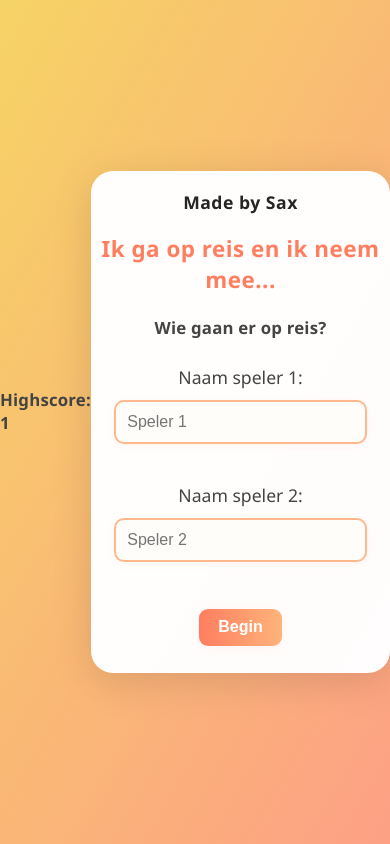
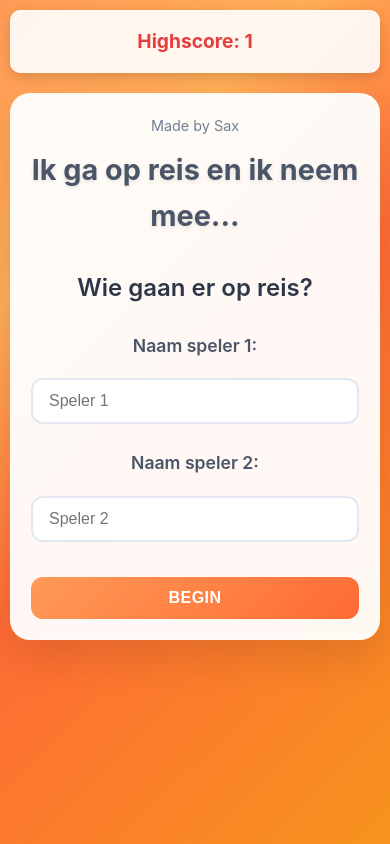
Before and after one commit to SaxsCode/dutch-memory-game, a PHP site: page / in a window 390 px wide. Run offline with PHP 8.4, Linux system fonts and the light colour scheme; the visitor is signed in with stand-in values (Sample User, id 1).

Commit message:
feat: add LLM generated css

```diff
--- a/index.php
+++ b/index.php
@@ -13,9 +13,9 @@
 session_start();
 if (isset($_SESSION['highscore'])) {
     ?>
-    <div>
-        <h2>Highscore: <?= $_SESSION['highscore']; ?> </h2>
-    </div>
+<div class="highscore">
+    <h2>Highscore: <?= $_SESSION['highscore']; ?> </h2>
+</div>
     <?php
 }
 
--- a/js/game.js
+++ b/js/game.js
@@ -50,8 +50,8 @@ function addToList(input) {
 }
 
 function switchPlayer() {
-	$(".p1").toggle();
-	$(".p2").toggle();
+	$(".p1").toggleClass("active");
+	$(".p2").toggleClass("active");
 }
 
 function showGameOver() {
--- a/styles/main.css
+++ b/styles/main.css
@@ -1,146 +1,370 @@
-body {
-    background: linear-gradient(120deg, #f6d365 0%, #fda085 100%);
-    min-height: 100vh;
-    font-family: 'Segoe UI', Arial, sans-serif;
-    display: flex;
-    align-items: center;
-    justify-content: center;
+/* ALL CSS IS WRITTEN WITH LLM */
+
+/* Reset and base styles */
+* {
     margin: 0;
-    transition: background 0.5s;
+    padding: 0;
+    box-sizing: border-box;
 }
 
-.container {
-    background: rgba(255,255,255,0.98);
-    padding: 2.5rem 2rem 2rem 2rem;
-    border-radius: 22px;
-    box-shadow: 0 8px 40px rgba(0,0,0,0.13);
-    max-width: 600px;
-    width: 95%;
-    margin: 2rem auto;
-    text-align: center;
-    animation: fadeIn 0.7s;
+body {
+    font-family: -apple-system, BlinkMacSystemFont, 'Segoe UI', Roboto, Oxygen, Ubuntu, Cantarell, sans-serif;
+    line-height: 1.6;
+    color: #333;
+    background: linear-gradient(135deg, #f093fb 0%, #f5576c 25%, #4facfe 50%, #00f2fe 100%);
+    background: linear-gradient(135deg, #ff9a56 0%, #ffad56 25%, #ff6b35 50%, #f7931e 100%);
+    min-height: 100vh;
+    padding: 20px;
 }
 
-@keyframes fadeIn {
-    from { opacity: 0; transform: translateY(40px);}
-    to { opacity: 1; transform: translateY(0);}
+/* Container styles */
+.container {
+    max-width: 600px;
+    margin: 0 auto;
+    background: rgba(255, 255, 255, 0.95);
+    border-radius: 20px;
+    padding: 40px;
+    box-shadow: 0 20px 40px rgba(0, 0, 0, 0.1);
+    backdrop-filter: blur(10px);
+    border: 1px solid rgba(255, 255, 255, 0.2);
+    animation: slideIn 0.6s ease-out;
+    width: 100%;
+}
+
+@keyframes slideIn {
+    from {
+        opacity: 0;
+        transform: translateY(30px);
+    }
+    to {
+        opacity: 1;
+        transform: translateY(0);
+    }
+}
+
+/* Typography */
+h1 {
+    color: #4a5568;
+    font-size: 2.5rem;
+    font-weight: 700;
+    text-align: center;
+    margin-bottom: 30px;
+    text-shadow: 0 2px 4px rgba(0, 0, 0, 0.1);
+}
+
+h2 {
+    color: #2d3748;
+    font-size: 1.8rem;
+    font-weight: 600;
+    text-align: center;
+    margin-bottom: 25px;
+}
+
+h3 {
+    color: #2d3748;
+    font-size: 1.5rem;
+    font-weight: 600;
+    text-align: center;
+    margin-bottom: 20px;
 }
 
 small {
-    font-size: 1.1rem;
-    margin-bottom: 1.2rem;
-    font-weight: bold;
-    letter-spacing: 0.5px;
+    font-size: 0.9rem;
+    color: #718096;
     display: block;
-    opacity: 0.85;
+    text-align: center;
+    margin-bottom: 10px;
 }
 
-.p1, .p2 {
-    display: none;
-    font-size: 1.05rem;
-    margin-bottom: 1.1rem;
-    font-weight: bold;
-}
-.p1.active { display: block; color: #2a6cff; }
-.p2.active { display: block; color: #e02d2d; }
-
-.amount, .total {
-    font-weight: bold;
-    font-size: 1.1rem;
-    color: #ff7e5f;
+/* Highscore display */
+.highscore {
+    position: fixed;
+    top: 20px;
+    right: 20px;
+    background: rgba(255, 255, 255, 0.9);
+    padding: 15px 20px;
+    border-radius: 10px;
+    box-shadow: 0 4px 12px rgba(0, 0, 0, 0.15);
+    backdrop-filter: blur(10px);
+    border: 1px solid rgba(255, 255, 255, 0.2);
+    z-index: 100;
 }
 
-h1 {
-    font-size: 2.2rem;
-    color: #ff7e5f;
-    margin-bottom: 1.3rem;
-    margin-top: 0.5rem;
-    letter-spacing: 0.5px;
-    font-weight: 800;
+.highscore h2 {
+    font-size: 1.2rem;
+    margin: 0;
+    color: #e53e3e;
+    font-weight: 700;
 }
 
-h2 {
-    font-size: 1.3rem;
-    color: #444;
-    margin-bottom: 1.6rem;
-    margin-top: 0.2rem;
-    font-weight: 600;
-    letter-spacing: 0.2px;
+/* Form styles */
+form {
+    display: flex;
+    flex-direction: column;
+    gap: 25px;
+}
+
+.player-input {
+    display: flex;
+    flex-direction: column;
+    gap: 8px;
 }
 
 label {
+    font-weight: 600;
+    color: #4a5568;
     font-size: 1.1rem;
-    color: #444;
-    margin-bottom: 0.7rem;
     display: block;
-    font-weight: 500;
-    text-align: left;
-    margin-left: 10%;
+    text-align: center;
+    margin-bottom: 10px;
 }
 
-.player-input {
-    margin-bottom: 1.1rem;
+input[type="text"] {
+    padding: 15px 20px;
+    border: 2px solid #e2e8f0;
+    border-radius: 12px;
+    font-size: 1.1rem;
+    transition: all 0.3s ease;
+    background: #fff;
+    outline: none;
 }
 
-input[type="text"], .big-input {
-    width: 80%;
-    max-width: 400px;
-    padding: 1rem;
-    font-size: 1.2rem;
-    border: 2px solid #ffb88c;
-    border-radius: 10px;
-    margin-bottom: 1.3rem;
-    transition: border-color 0.2s, box-shadow 0.2s;
-    box-shadow: 0 2px 8px rgba(255,126,95,0.07);
-    background: #fffdfa;
-    outline: none;
-}
-input[type="text"]:focus, .big-input:focus {
-    border-color: #ff7e5f;
-    box-shadow: 0 0 0 2px #ffb88c33;
+input[type="text"]:focus {
+    border-color: #ff9a56;
+    box-shadow: 0 0 0 3px rgba(255, 154, 86, 0.1);
+    transform: translateY(-2px);
 }
 
-button, .submit-btn {
-    display: inline-block;
-    background: linear-gradient(90deg, #ff7e5f 0%, #feb47b 100%);
-    color: #fff;
-    border: none;
-    border-radius: 9px;
-    padding: 0.8rem 2.7rem;
-    font-size: 1.13rem;
-    font-weight: bold;
-    cursor: pointer;
-    box-shadow: 0 2px 12px rgba(255,126,95,0.08);
-    transition: background 0.2s, transform 0.1s;
-    margin-top: 0.5rem;
-    margin-bottom: 0.2rem;
-}
-button:hover, .submit-btn:hover {
-    background: linear-gradient(90deg, #feb47b 0%, #ff7e5f 100%);
-    transform: scale(1.04);
+.big-input {
+    font-size: 1.3rem !important;
+    padding: 18px 24px !important;
+    text-align: center;
+    font-weight: 600;
+    margin: 20px auto;
+    display: block;
 }
 
-@media (max-width: 700px) {
+/* Button styles */
+button {
+    background: linear-gradient(135deg, #ff9a56 0%, #ff6b35 100%);
+    color: white;
+    border: none;
+    padding: 15px 30px;
+    border-radius: 12px;
+    font-size: 1.1rem;
+    font-weight: 600;
+    cursor: pointer;
+    transition: all 0.3s ease;
+    text-transform: uppercase;
+    letter-spacing: 0.5px;
+    margin-top: 10px;
+}
+
+button:hover {
+    transform: translateY(-3px);
+    box-shadow: 0 10px 25px rgba(255, 154, 86, 0.3);
+}
+
+button:active {
+    transform: translateY(-1px);
+}
+
+.submit-btn {
+    font-size: 1.3rem !important;
+    padding: 18px 40px !important;
+    margin: 25px auto;
+    display: block;
+    border-radius: 50px;
+}
+
+/* Game progress indicator */
+.container > div:first-child {
+    text-align: center;
+    font-size: 1.2rem;
+    font-weight: 700;
+    color: #4a5568;
+    margin-bottom: 20px;
+    padding: 10px 20px;
+    background: #f7fafc;
+    border-radius: 25px;
+    border: 2px solid #e2e8f0;
+}
+
+.amount {
+    color: #38a169;
+    font-size: 1.4rem;
+}
+
+.total {
+    color: #718096;
+}
+
+/* Player turn indicators */
+.p1, .p2 {
+    display: inline-block;
+    padding: 8px 16px;
+    border-radius: 20px;
+    font-weight: 600;
+    margin: 5px;
+    opacity: 0.5;
+    transition: all 0.3s ease;
+    background: #f7fafc;
+    border: 2px solid #e2e8f0;
+}
+
+.p1.active, .p2.active {
+    opacity: 1;
+    background: linear-gradient(135deg, #48bb78 0%, #38a169 100%);
+    color: white;
+    transform: scale(1.05);
+    box-shadow: 0 4px 12px rgba(72, 187, 120, 0.3);
+}
+
+/* Game over styles */
+.container h1:first-child {
+    color: #e53e3e;
+    font-size: 3rem;
+    animation: pulse 2s infinite;
+}
+
+@keyframes pulse {
+    0%, 100% {
+        transform: scale(1);
+    }
+    50% {
+        transform: scale(1.05);
+    }
+}
+
+/* List styles */
+ol {
+    background: #f7fafc;
+    border-radius: 12px;
+    padding: 25px;
+    margin: 25px 0;
+    border: 2px solid #e2e8f0;
+    max-height: 300px;
+    overflow-y: auto;
+}
+
+ol li {
+    padding: 12px 0;
+    border-bottom: 1px solid #e2e8f0;
+    font-size: 1.1rem;
+    font-weight: 500;
+    color: #2d3748;
+    transition: all 0.2s ease;
+}
+
+ol li:last-child {
+    border-bottom: none;
+}
+
+ol li:hover {
+    background: rgba(102, 126, 234, 0.05);
+    padding-left: 10px;
+    border-radius: 6px;
+}
+
+ol li::marker {
+    color: #667eea;
+    font-weight: 700;
+}
+
+/* Responsive design */
+@media (max-width: 768px) {
+    body {
+        padding: 10px;
+    }
+
     .container {
-        padding: 1.2rem 0.5rem 1.5rem 0.5rem;
-        max-width: 98vw;
+        padding: 25px;
+        margin: 10px auto;
     }
+
     h1 {
-        font-size: 1.4rem;
+        font-size: 2rem;
     }
+
     h2 {
-        font-size: 1.05rem;
+        font-size: 1.5rem;
     }
-    input[type="text"], .big-input {
-        font-size: 1rem;
-        padding: 0.7rem;
-    }
-    button, .submit-btn {
-        font-size: 1rem;
-        padding: 0.6rem 1.2rem;
-    }
-    label {
-        margin-left: 0;
+
+    body > div:first-child {
+        position: static;
+        margin-bottom: 20px;
         text-align: center;
     }
+
+    .highscore {
+        position: static;
+        margin-bottom: 20px;
+        text-align: center;
+    }
+
+    .p1, .p2 {
+        display: block;
+        margin: 10px auto;
+        text-align: center;
+        max-width: 200px;
+    }
 }
+
+@media (max-width: 480px) {
+    h1 {
+        font-size: 1.8rem;
+    }
+
+    .container {
+        padding: 20px;
+    }
+
+    input[type="text"] {
+        padding: 12px 16px;
+        font-size: 1rem;
+    }
+
+    .big-input {
+        font-size: 1.2rem !important;
+        padding: 15px 20px !important;
+    }
+
+    button {
+        padding: 12px 24px;
+        font-size: 1rem;
+    }
+
+    .submit-btn {
+        font-size: 1.1rem !important;
+        padding: 15px 30px !important;
+    }
+}
+
+/* Special animations and effects */
+.container:hover {
+    transform: translateY(-2px);
+    box-shadow: 0 25px 50px rgba(0, 0, 0, 0.15);
+}
+
+input[type="text"]:not(:placeholder-shown) {
+    border-color: #48bb78;
+}
+
+/* Loading states */
+button:disabled {
+    opacity: 0.6;
+    cursor: not-allowed;
+    transform: none !important;
+}
+
+/* Focus styles for accessibility */
+button:focus,
+input:focus {
+    outline: 3px solid rgba(102, 126, 234, 0.3);
+    outline-offset: 2px;
+}
+
+/* Smooth transitions for all interactive elements */
+* {
+    transition: opacity 0.2s ease, transform 0.2s ease;
+}
```
